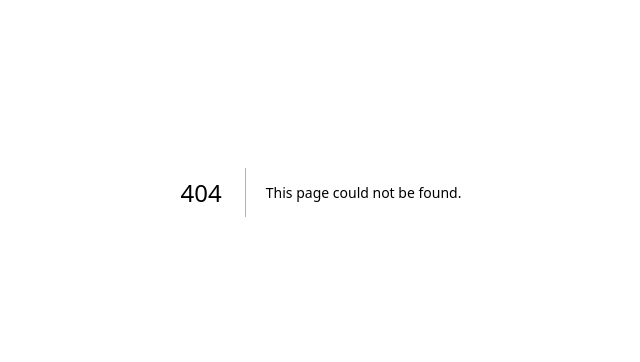
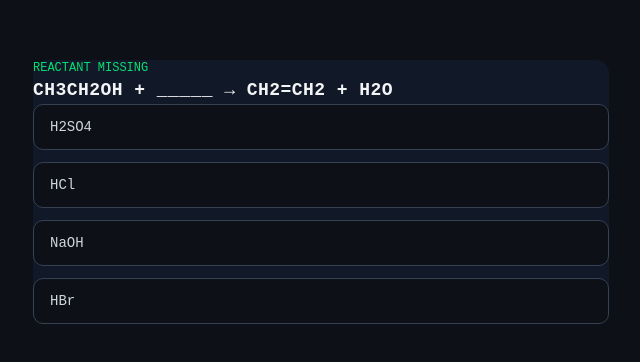
Before and after one commit to fs-apprenticeship/organ-iq, a Next.js app: page /game in a window 1280 px wide. Before the commit this address had no page. Shown: the part 208-570 px from the top of the page, without its empty margins (319-959 px from the left). Built offline with nearby package versions, Linux system fonts and the light colour scheme.

Commit message:
Checking in lint issues

```diff
--- /dev/null
+++ b/src/app/components/question-card.tsx
@@ -0,0 +1,44 @@
+import { Question } from "../hooks/types";
+
+interface QuestionCardProps {
+  isCorrect: boolean | null;
+  onSelect: (formula: string) => void;
+  question: Question;
+  selectedFormula: null | string;
+}
+
+export default function QuestionCard({
+  onSelect,
+  question,
+  selectedFormula,
+}: QuestionCardProps) {
+  return (
+    <div
+      className="flex flex-col gap 6 border-grey-700 rounded-xl bg-[#111827]"
+      style={{ fontFamily: "'Courier New', Courier, monospace" }}
+    >
+      <span className="text-xs uppercase text-green-400">
+        {question.classification.replace("_", " ")}
+      </span>
+      <p className="text-lg text-gray-100 font-bold tracking-wide">
+        {question.formula}
+      </p>
+      <div className="flex flex-col gap-3">
+        {question.choices.map((choice) => (
+          <button
+            className={`w-full px-4 py-3 text-left text-sm border rounded-lg transition-colors
+                            ${
+                              selectedFormula === choice.formula
+                                ? "border-green-500 text-green-400 bg-green-950"
+                                : "border-gray-700 bg-[#0d1117] text-gray-300 hover:border-green-600 hover:text-green-400"
+                            }`}
+            key={choice.formula}
+            onClick={() => onSelect(choice.formula)}
+          >
+            {choice.formula}
+          </button>
+        ))}
+      </div>
+    </div>
+  );
+}
--- /dev/null
+++ b/src/app/game/page.tsx
@@ -0,0 +1,44 @@
+// app/game/page.tsx
+"use client";
+import { useState } from "react";
+
+import QuestionCard from "@/app/components/question-card";
+import { DUMMY_QUESTIONS } from "@/app/hooks/dummy-data";
+
+export default function GamePage() {
+  const [selectedFormula, setSelectedFormuala] = useState<null | string>(null);
+  const [isCorrect, setIsCorrect] = useState<boolean | null>(null);
+
+  function handleSelect(formula: string) {
+    if (selectedFormula != null) return;
+
+    const question = DUMMY_QUESTIONS[0];
+    const choice = question.choices.find((c) => c.formula === formula);
+    const correct = choice?.correct === true;
+
+    setSelectedFormuala(formula);
+    setIsCorrect(correct);
+    console.log("Player selected:", formula, "| Correct:", correct); // just log it for now
+  }
+
+  return (
+    <div className="min-h-screen bg-[#0d1117] flex items-center justify-center p-8">
+      <div className="w-full max-w-xl">
+        <QuestionCard
+          isCorrect={isCorrect}
+          onSelect={handleSelect}
+          question={DUMMY_QUESTIONS[0]}
+          selectedFormula={selectedFormula}
+        />
+        {selectedFormula !== null && (
+          <div
+            className={`px-4 py-3 rounded-lg border text-sm ${isCorrect ? "border-green-700 bg-green-950 text-green-400" : "border-red-700 bg-red-950 text-red-400"}`}
+            style={{ fontFamily: "'Courier New', Courier, monospace" }}
+          >
+            {isCorrect ? "Correct" : "Wrong"}
+          </div>
+        )}
+      </div>
+    </div>
+  );
+}
--- /dev/null
+++ b/src/app/hooks/dummy-data.ts
@@ -0,0 +1,32 @@
+import { Question } from "./types";
+
+export const DUMMY_QUESTIONS: Question[] = [
+  {
+    choices: [
+      { correct: true, formula: "H2SO4" },
+      { correct: false, formula: "HCl" },
+      { correct: false, formula: "NaOH" },
+      { correct: false, formula: "HBr" },
+    ],
+    classification: "reactant_missing",
+    created_at: "2026-05-27T10:28:36.863Z",
+    difficulty: "easy",
+    formula: "CH3CH2OH + _____ → CH2=CH2 + H2O",
+    id: 1,
+    updated_at: "2026-05-27T10:28:36.863Z",
+  },
+  {
+    choices: [
+      { correct: true, formula: "HBr" },
+      { correct: false, formula: "HCl" },
+      { correct: false, formula: "NaOH" },
+      { correct: false, formula: "H2O" },
+    ],
+    classification: "reactant_missing",
+    created_at: "2026-05-27T10:28:36.863Z",
+    difficulty: "easy",
+    formula: "CH3OH + _____ → CH3Br + H2O",
+    id: 2,
+    updated_at: "2026-05-27T10:28:36.863Z",
+  },
+];
--- /dev/null
+++ b/src/app/hooks/types.ts
@@ -0,0 +1,28 @@
+export type Question = {
+  choices: Choice[];
+  classification: string;
+  created_at: string;
+  difficulty: "easy" | "hard" | "medium";
+  formula: string;
+  id: number;
+  updated_at: string;
+};
+
+type Choice = {
+  correct: boolean;
+  formula: string;
+};
+
+//  type GameStatus =
+//   | "answered"
+//   | "complete"
+//   | "error"
+//   | "loading"
+//   | "playing";
+
+// type PlayAnswer = {
+//   answer_at: number;
+//   correct: boolean;
+//   question_id: number;
+//   selected_formula: string;
+// };
```
